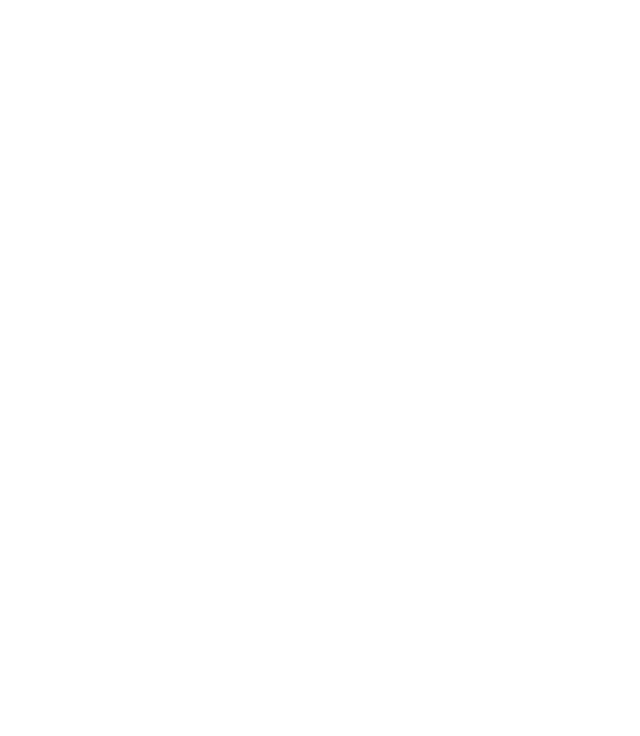
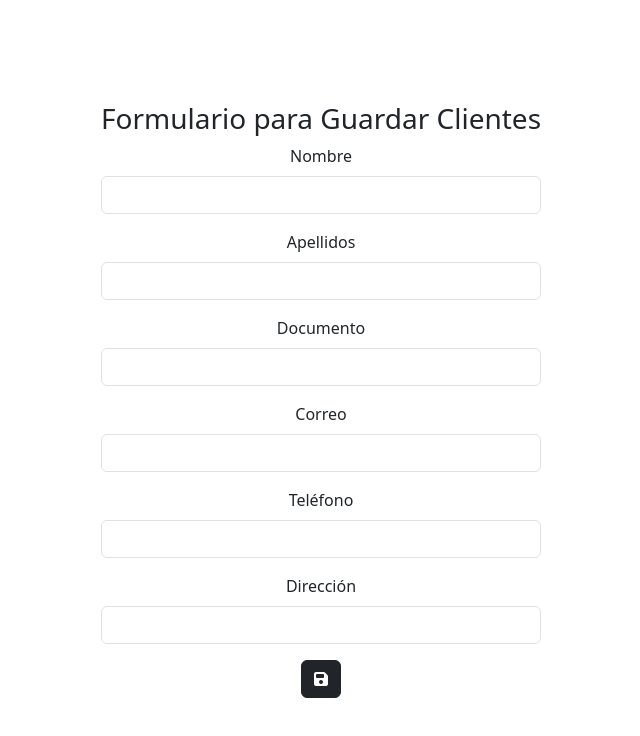
Before and after one commit to EliRoCas/front-project, a React (Vite) app: page /clients/add in a window 1280 px wide. Before the commit this address had no page. Shown: the top 736 px of the page, without its empty margins (319-959 px from the left). Built offline with nearby package versions, Linux system fonts and the light colour scheme.

Commit message:
addClient component config

```diff
--- a/src/App.jsx
+++ b/src/App.jsx
@@ -2,6 +2,7 @@
 
 // Se importan los componentes
 import CompShowClients from './Component/CompShowClients'
+import CompAddClients from './Component/CompAddClients'
 
 // Se importan las rutas (Router)
 import { BrowserRouter, Route, Routes } from 'react-router-dom'
@@ -11,11 +12,12 @@
   return (
     <>
       <BrowserRouter>
-      {/* Se definen las rutas de la aplicación */}
+        {/* Se definen las rutas de la aplicación */}
         <Routes>
           {/* en el path agregamos el nombre de la ruta que verá nuestro usuario
           Cuando la URL coincide exactamente con "/clients/", se renderizará el componente dado*/}
           <Route path='/clients/' element={<CompShowClients />} />
+          <Route path='/clients/add/' element={<CompAddClients />} />
         </Routes>
       </BrowserRouter>
 
--- a/src/Component/CompAddClients.jsx
+++ b/src/Component/CompAddClients.jsx
@@ -31,7 +31,43 @@
     return (
         <div>
 
+            <h3>Formulario para Guardar Clientes</h3>
+            <form onSubmit={saveClients}>
+                <div className="mb-3">
+                    <label className="form-label">Nombre</label>
+                    <input value={name} onChange={(e) => setName(e.target.value)}
+                        type="text" className="form-control" />
+                </div>
+                <div className="mb-3">
+                    <label className="form-label">Apellidos</label>
+                    <input value={lastname} onChange={(e) => setLastname(e.target.value)}
+                        type="text" className="form-control" />
+                </div>
+                <div className="mb-3">
+                    <label className="form-label">Documento</label>
+                    <input value={idCard} onChange={(e) => setIdCard(e.target.value)}
+                        type="number" className="form-control" />
+                </div>
+                <div className="mb-3">
+                    <label className="form-label">Correo</label>
+                    <input value={email} onChange={(e) => setEmail(e.target.value)}
+                        type="text" className="form-control" />
+                </div>
+                <div className="mb-3">
+                    <label className="form-label">Teléfono</label>
+                    <input value={phone} onChange={(e) => setPhone(e.target.value)}
+                        type="number" className="form-control" />
+                </div>
+                <div className="mb-3">
+                    <label className="form-label">Dirección</label>
+                    <input value={adress} onChange={(e) => setAdress(e.target.value)}
+                        type="text" className="form-control" />
+                </div>
 
+                <button type="submit" className="btn btn-dark">
+                    <i class="fa-solid fa-floppy-disk"></i>
+                </button>
+            </form>
         </div>
     )
 }
--- a/src/Component/CompShowClients.jsx
+++ b/src/Component/CompShowClients.jsx
@@ -40,7 +40,7 @@
                         {/* Se utiliza el componente link, de React router dom, para crear enlaces al interior de la app*/}
                         {/* Se utiliza bootstrap y sus clases predeterminadas para elegir el botón y
                         las márgenes top - botton (mt-mb) */}
-                        <Link to='/clients/add' className='btn btn-dark mt-2 mb-2'>
+                        <Link to='/clients/add/' className='btn btn-dark mt-2 mb-2'>
                             <i className="fa-solid fa-user-plus"></i>
                         </Link>
 
```
